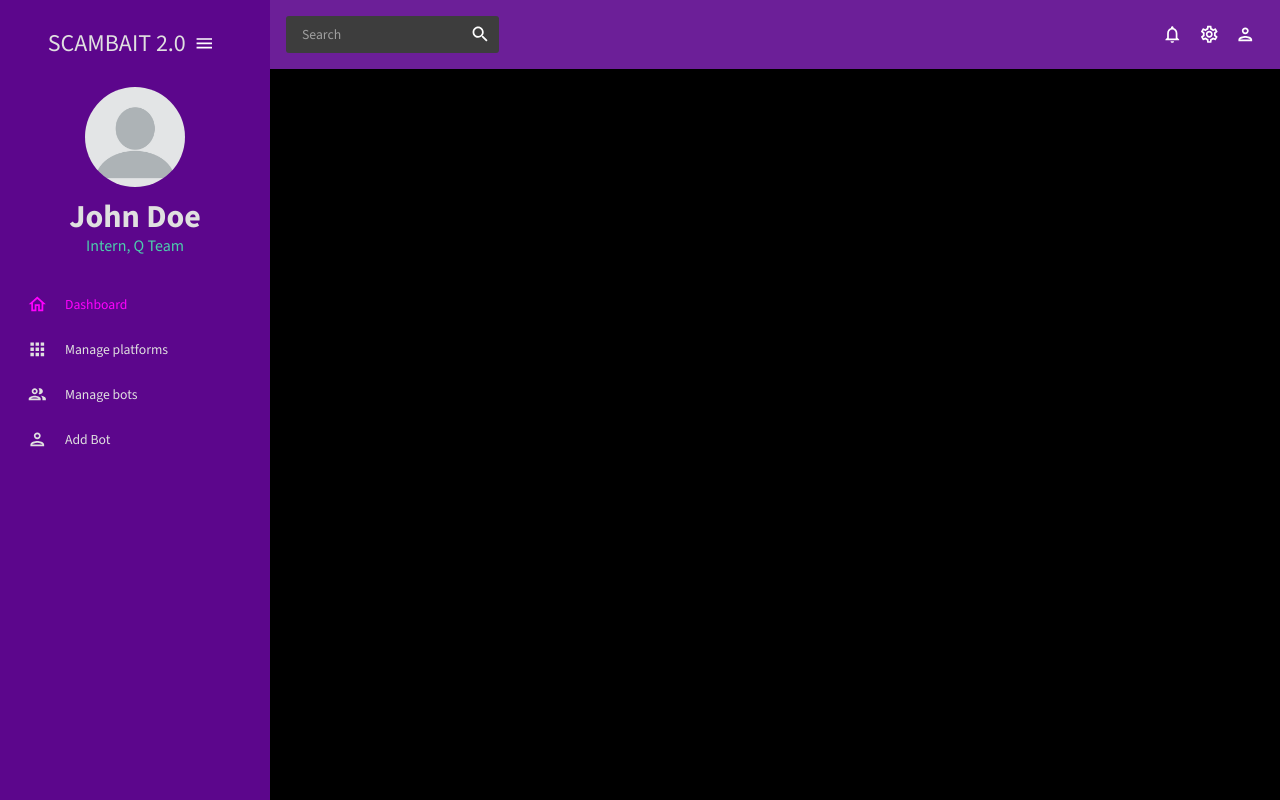
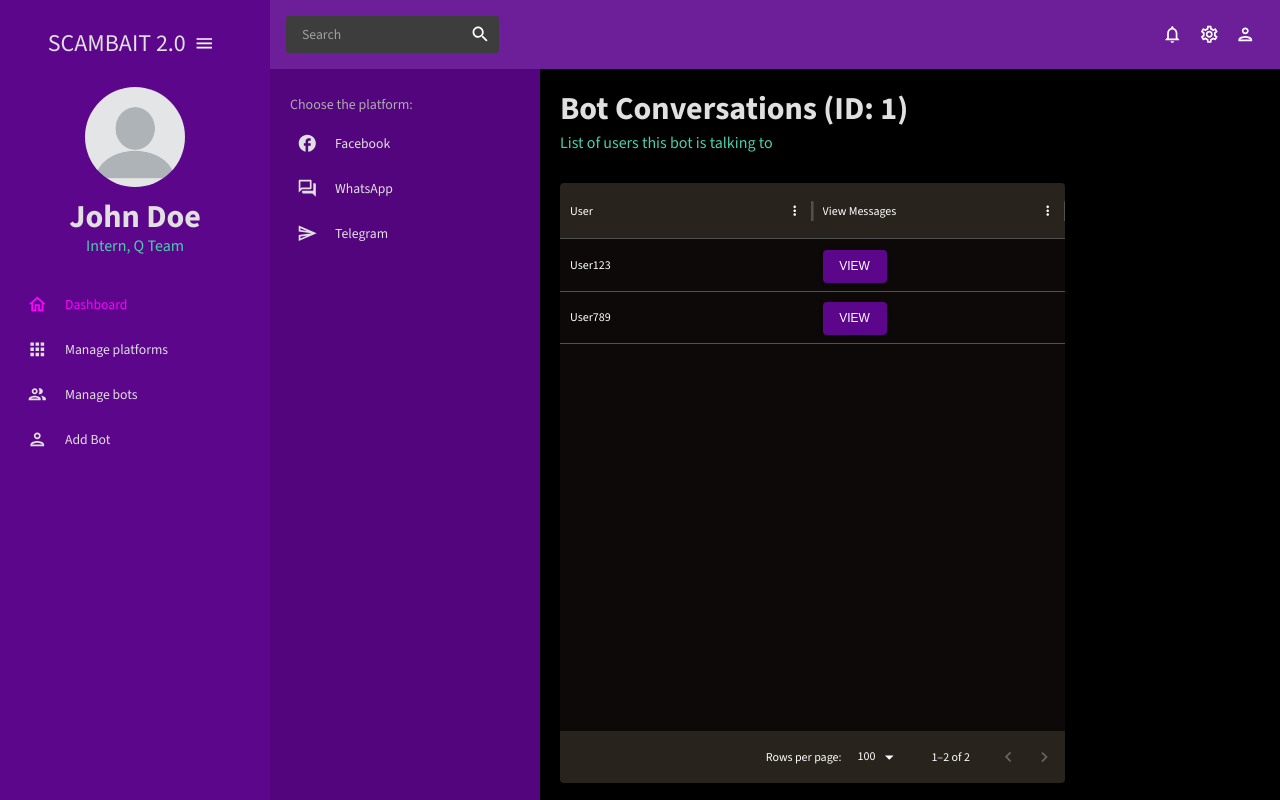
Before and after one commit to wjkb/Dashboard-v1, a React (Create React App) app: page /platforms/facebook/1 in a window 1280 px wide. Built offline with nearby package versions, Linux system fonts and the light colour scheme.

Commit message:
Add ability to see bot conversations

```diff
--- a/src/App.js
+++ b/src/App.js
@@ -11,6 +11,8 @@ import WhatsappBotsSidebar from "./scenes/platformBots/WhatsappBots";
 import TelegramBotsSidebar from "./scenes/platformBots/TelegramBots";
 import ManageBots from "./scenes/manageBots";
 import Form from "./scenes/form";
+import FacebookBotConversations from "./scenes/platformBots/FacebookBotConversations.jsx";
+import FacebookUserMessages from "./scenes/platformBots/FacebookUserMessages";
 
 function App() {
   const [theme, colorMode] = useMode();
@@ -28,6 +30,14 @@ function App() {
               <Route path="/" element={<Dashboard />} />
               <Route path="/platforms" element={<PlatformSidebar />}>
                 <Route path="facebook" element={<FacebookBots />} />
+                <Route
+                  path="facebook/:botId"
+                  element={<FacebookBotConversations />}
+                />
+                <Route
+                  path="facebook/:botId/:userId"
+                  element={<FacebookUserMessages />}
+                />
                 <Route path="whatsapp" element={<WhatsappBotsSidebar />} />
                 <Route path="telegram" element={<TelegramBotsSidebar />} />
               </Route>
--- /dev/null
+++ b/src/scenes/platformBots/FacebookBotConversations.jsx
@@ -0,0 +1,89 @@
+import { Box, useTheme, Button } from "@mui/material";
+import { tokens } from "../../theme";
+import { DataGrid } from "@mui/x-data-grid";
+import { useParams, useNavigate } from "react-router-dom";
+import { facebookConversations } from "../../data/mockData";
+import Header from "../../components/Header";
+
+const FacebookBotConversations = () => {
+  const { botId } = useParams();
+  const navigate = useNavigate();
+  const theme = useTheme();
+  const colors = tokens;
+
+  const botConversations = facebookConversations.find(
+    (conv) => conv.botId === parseInt(botId)
+  );
+
+  const columns = [
+    {
+      field: "user",
+      headerName: "User",
+      flex: 1,
+      cellClassName: "userid-column--cell",
+    },
+    {
+      headerName: "View Messages",
+      flex: 1,
+      renderCell: (params) => (
+        <Button
+          variant="contained"
+          color="primary"
+          onClick={() =>
+            navigate(`/platforms/facebook/${botId}/${params.row.user}`)
+          }
+        >
+          View
+        </Button>
+      ),
+    },
+  ];
+
+  const rows = botConversations
+    ? botConversations.conversations.map((conv, index) => ({
+        id: index + 1,
+        user: conv.user,
+      }))
+    : [];
+
+  return (
+    <Box margin="20px" width="50%">
+      <Header
+        title={`Bot Conversations (ID: ${botId})`}
+        subtitle="List of users this bot is talking to"
+      />
+      <Box
+        height="75vh"
+        sx={{
+          "& .MuiDataGrid-root": {
+            border: "none",
+          },
+          "& .MuiDataGrid-cell": {
+            borderBottom: "none",
+          },
+          "& .phone-column--cell": {
+            color: colors.greenAccent,
+          },
+          "& .MuiDataGrid-columnHeader": {
+            backgroundColor: "#28231d",
+            borderBottom: "none",
+          },
+          "& .MuiDataGrid-virtualScroller": {
+            backgroundColor: "#0c0908",
+          },
+          "& .MuiDataGrid-footerContainer": {
+            borderTop: "none",
+            backgroundColor: "#28231d",
+          },
+          "& .MuiCheckbox-root": {
+            color: `${colors.greenAccent} !important`,
+          },
+        }}
+      >
+        <DataGrid rows={rows} columns={columns} />
+      </Box>
+    </Box>
+  );
+};
+
+export default FacebookBotConversations;
--- a/src/scenes/platformBots/FacebookBots.jsx
+++ b/src/scenes/platformBots/FacebookBots.jsx
@@ -4,10 +4,12 @@ import { DataGrid } from "@mui/x-data-grid";
 import { mockDataAllBots } from "../../data/mockData";
 import Header from "../../components/Header";
 import QuestionAnswerIcon from "@mui/icons-material/QuestionAnswer";
+import { useNavigate } from "react-router-dom";
 
 const FacebookBots = () => {
   const theme = useTheme();
   const colors = tokens;
+  const navigate = useNavigate();
 
   const columns = [
     { field: "id", headerName: "ID", flex: 0.5 },
@@ -40,13 +42,14 @@ const FacebookBots = () => {
     {
       headerName: "Conversations",
       flex: 2,
-      renderCell: () => (
+      renderCell: (params) => (
         <Box>
           <Button
             variant="contained"
             color="primary"
             startIcon={<QuestionAnswerIcon />}
             style={{ width: "100px", marginRight: "10px" }}
+            onClick={() => navigate(`/platforms/facebook/${params.row.id}`)}
           >
             View
           </Button>
--- /dev/null
+++ b/src/scenes/platformBots/FacebookUserMessages.jsx
@@ -0,0 +1,45 @@
+import { Box, useTheme, List, ListItem, ListItemText } from "@mui/material";
+import { tokens } from "../../theme";
+import { useParams } from "react-router-dom";
+import { facebookConversations } from "../../data/mockData";
+import Header from "../../components/Header";
+
+const FacebookUserMessages = () => {
+  const { botId, userId } = useParams();
+  const theme = useTheme();
+  const colors = tokens;
+
+  const botConversations = facebookConversations.find(
+    (conv) => conv.botId === parseInt(botId)
+  );
+  const userConversation = botConversations?.conversations.find(
+    (conv) => conv.user === userId
+  );
+
+  return (
+    <Box margin="20px" width="50%">
+      <Header
+        title={`Messages with ${userId}`}
+        subtitle="Conversation details"
+      />
+      <Box height="75vh">
+        <List>
+          {userConversation?.messages.map((msg, index) => (
+            <ListItem key={index} alignItems="flex-start">
+              <ListItemText
+                primary={
+                  msg.direction === "incoming"
+                    ? `User: ${msg.message}`
+                    : `Bot: ${msg.message}`
+                }
+                secondary={msg.timestamp}
+              />
+            </ListItem>
+          ))}
+        </List>
+      </Box>
+    </Box>
+  );
+};
+
+export default FacebookUserMessages;
```
